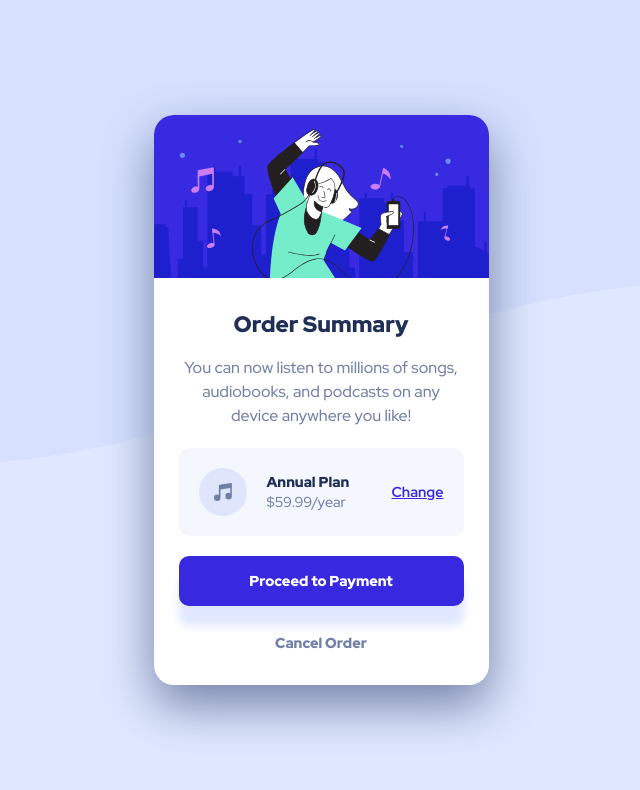
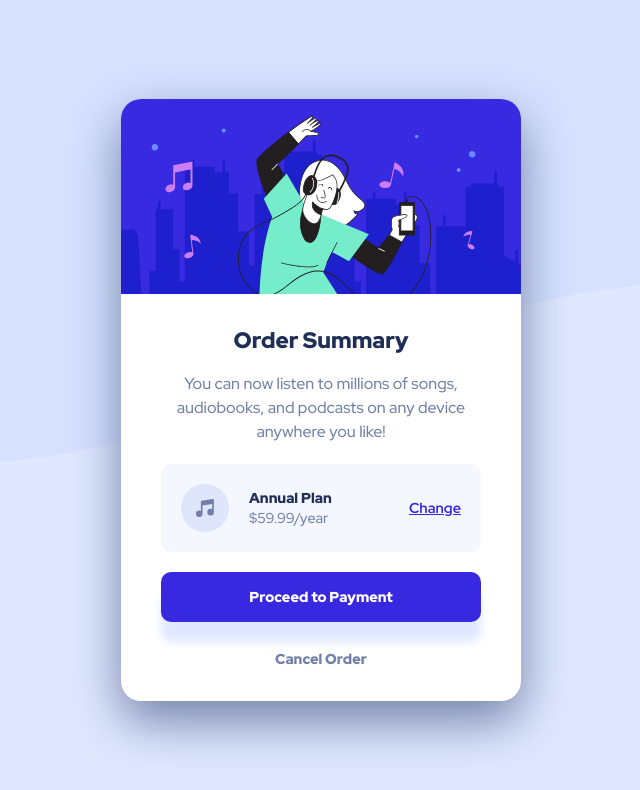
Before and after one commit to SuperSonic57/fem-order-summary-component, a website: page index.html in a window 1536 px wide. Shown: the whole page, without its empty margins (447-1087 px from the left). Drawn offline with Linux system fonts and the light colour scheme.

Commit message:
Change component width for desktop view

```diff
--- a/sass/modules/_component.sass
+++ b/sass/modules/_component.sass
@@ -7,8 +7,12 @@
 	overflow: hidden
 	width: 335px
 	box-shadow: 0px 20px 50px $clr-desaturated-blue
+	@media screen and (min-width: 1300px)
+		width: 400px
 	.component-text
 		padding: 35px 25px
+		@media screen and (min-width: 1300px)
+			padding: 35px 40px
 		h1
 			font-size: 1.4rem
 			font-weight: $fw-black
```
Also changed, not shown: css/style.css, 1 other file.
